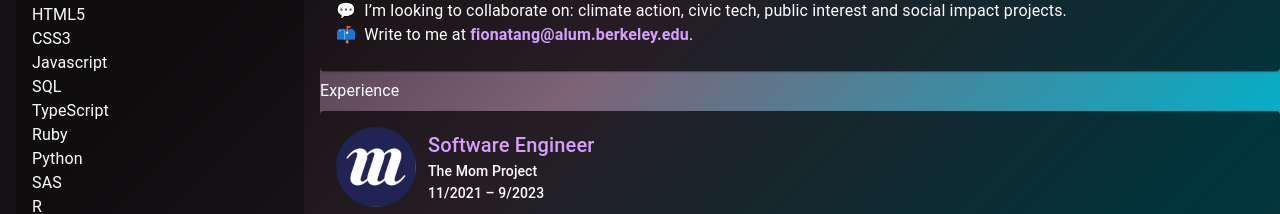
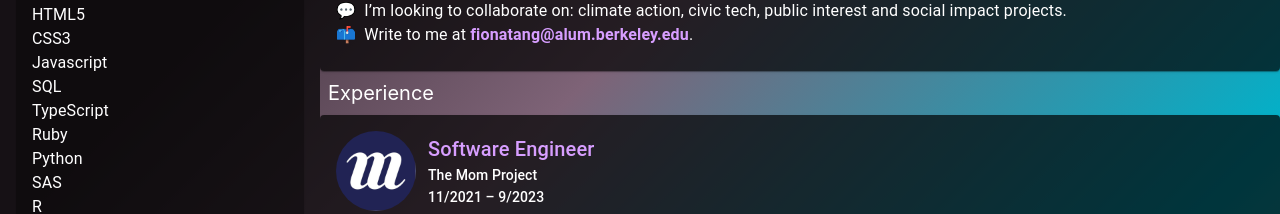
Before and after one commit to fionatagious/fiona.works, a Next.js app: page /resume in a window 1280 px wide. Shown: the part 189-403 px from the top of the page. Built offline with nearby package versions, Linux system fonts and the light colour scheme.

Commit message:
replace Typography with divs

```diff
--- a/pages/resume/index.js
+++ b/pages/resume/index.js
@@ -81,11 +81,11 @@ export default function Resume() {
               <Overview className="min-h-full" />
             </Grid>
             <Grid item xs={12}>
-              <Typography
+              <div
                 className="text-xl text-white ml-3 lg:ml-2 xxl:ml-0"
               >
                 Experience
-              </Typography>
+              </div>
               <TMPCard className="min-h-full" />
               <CFACard className="min-h-full" />
               <AcumenCard className="min-h-full" />
@@ -94,19 +94,19 @@ export default function Resume() {
               <ACLUCard className="min-h-full" />
             </Grid>
             <Grid item xs={12}>
-              <Typography
+              <div
                 className="text-xl text-white ml-3 lg:ml-2 xxl:ml-0"
               >
                 Education
-              </Typography>
+              </div>
               <Education className="min-h-full" />
             </Grid>
             <Grid item xs={12}>
-              <Typography
-                className="inline sm:hidden text-xl text-white ml-3 lg:ml-2 xxl:ml-0"
+              <div
+                className="inline sm:hidden text-xl text-white mt-3 ml-3 lg:ml-2 xxl:ml-0"
               >
                 Skills
-              </Typography>
+              </div>
             </Grid>
 
             {/* <Typography className="text-2xl">Media</Typography> */}
```
